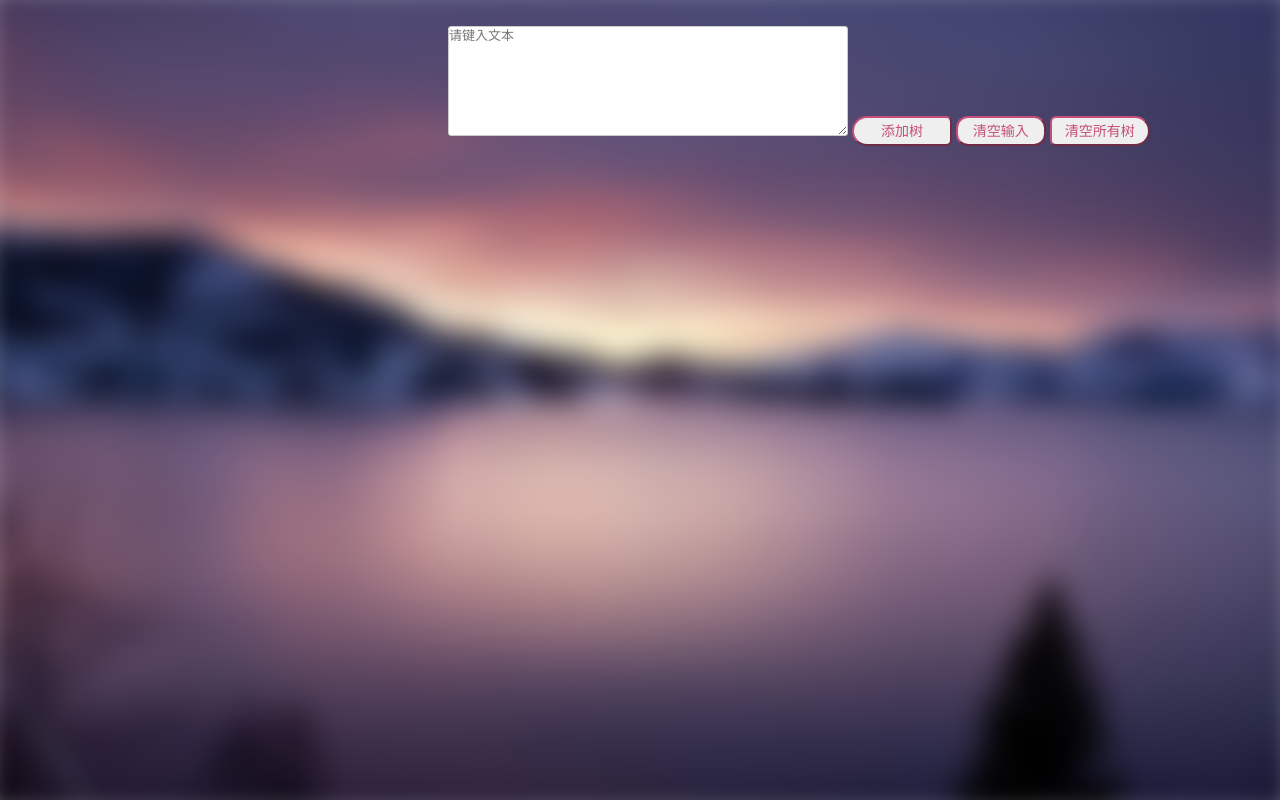
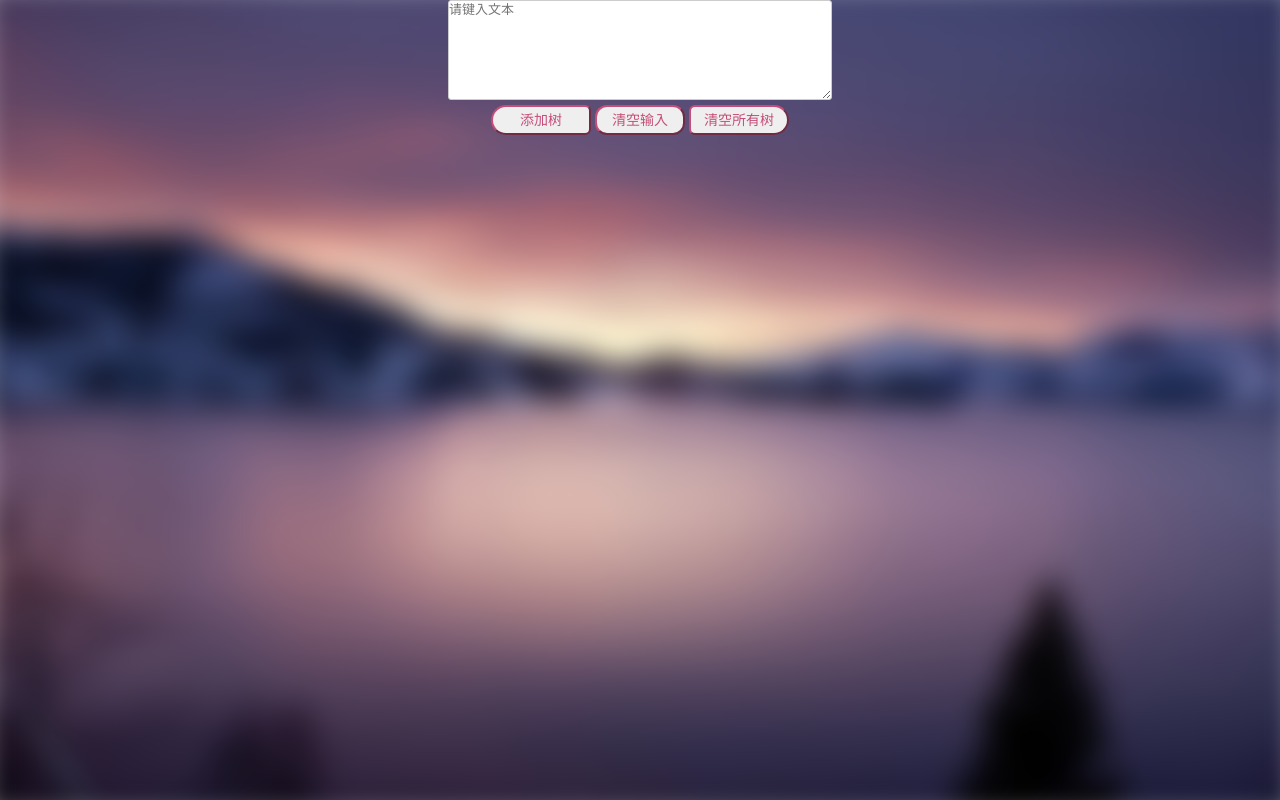
Before and after one commit to AbtdQ/031802419-031802422, a plain HTML site: page web/index.html in a window 1280 px wide. Drawn offline with Linux system fonts and the light colour scheme.

Commit message:
Improved CSS

```diff
--- a/web/css/mystyle.css
+++ b/web/css/mystyle.css
@@ -17,6 +17,10 @@
     background-color:rgba(0,0,0,0) !important;
 }
 
+#ctrlBox {
+    text-align: center;
+}
+
 #text{
     outline-style: none ;
     border: 1px solid #ccc;
@@ -25,8 +29,9 @@
     height: 110px;
     font-size: 13px;
     font-family: "Microsoft soft";
-    margin-top: 2%;
-    margin-left: 35%; width: 400px;
+    display: inline-block;
+    width: 30%;
+    height: 100px;
 }
 #button1{
     border-radius: 30px 12px 12px 30px;
--- a/web/index.html
+++ b/web/index.html
@@ -5,16 +5,18 @@
     <meta charset="utf-8">
     <title>师门树</title>
     <link href="css/bootstrap.min.css" rel="stylesheet">
-     <link type="text/css" rel="stylesheet" href="css/mystyle.css">
+    <link type="text/css" rel="stylesheet" href="css/mystyle.css">
 </head>
 
 <body>
 
     <div class="bg"></div>
-    <textarea id="text" placeholder="请键入文本"></textarea>
-    <button type="button" id="button1"  onclick="addForest('text', 'tree')">添加树</button>
-    <button type="button" id="button2" onclick="clearInput('text')">清空输入</button>
-    <button type="button" id="button3" onclick="clearForest()">清空所有树</button>
+    <div id="ctrlBox">
+        <textarea id="text" placeholder="请键入文本"></textarea><br>
+        <button type="button" id="button1" onclick="addForest('text', 'tree')">添加树</button>
+        <button type="button" id="button2" onclick="clearInput('text')">清空输入</button>
+        <button type="button" id="button3" onclick="clearForest()">清空所有树</button>
+    </div>
     <div id="tree"></div>
     <script src="script/bootstrap/jquery.js"></script>
     <script src="script/bootstrap/treeview.js"></script>
```
